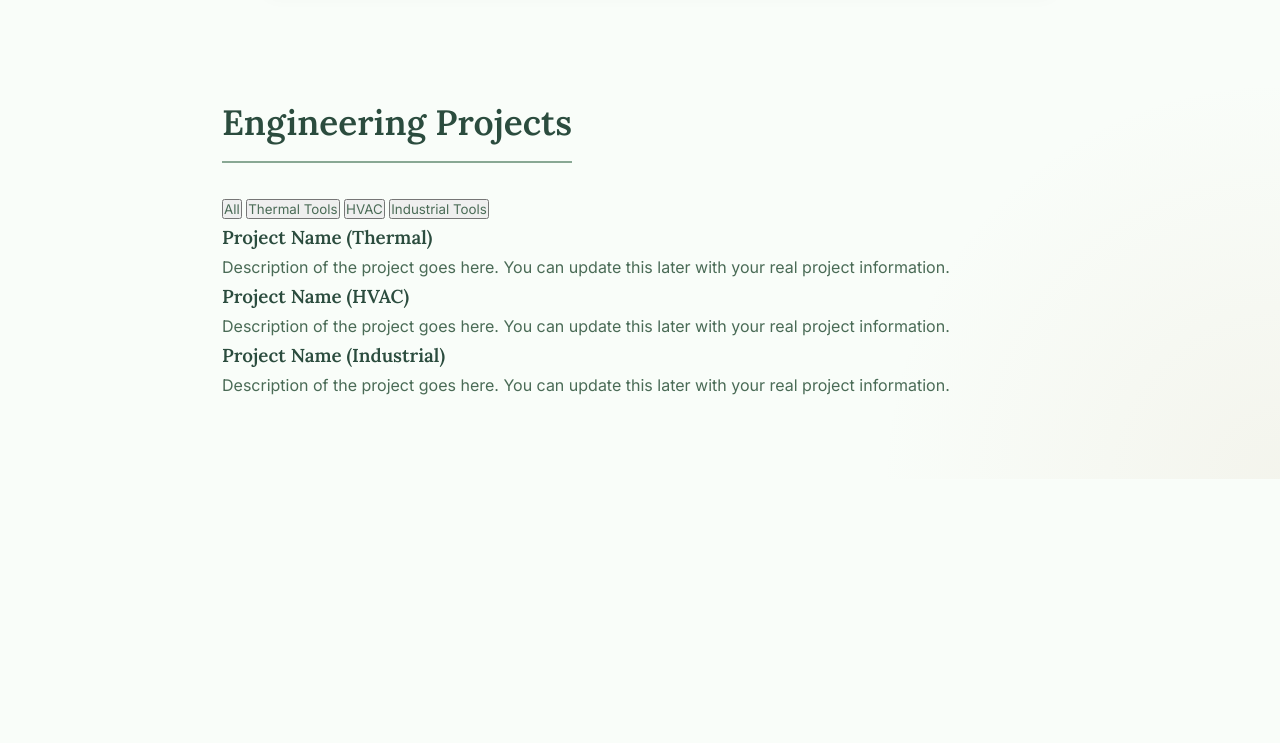
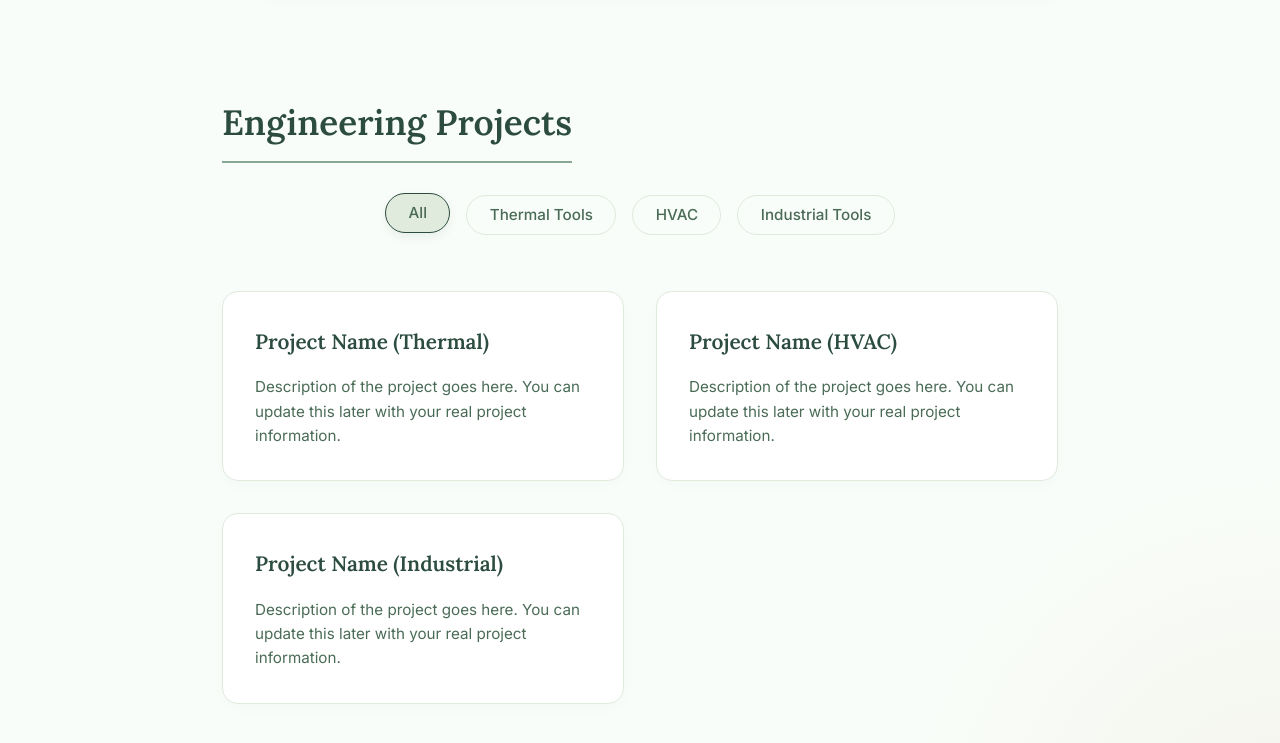
Before and after one commit to gvzang/github.io, a plain HTML site: page index.html in a window 1280 px wide. Shown: the part 2040-2783 px from the top of the page. Before the commit the page ends 2519 px from the top, so only its background shows below. Drawn offline with Linux system fonts and the light colour scheme.

Commit message:
Update styles.css

```diff
--- a/styles.css
+++ b/styles.css
@@ -303,6 +303,76 @@ li {
   font-size: 0.9rem;
 }
 
+/* Projects */
+.projects {
+  margin-bottom: 4rem;
+}
+
+.filter-bar {
+  display: flex;
+  gap: 1rem;
+  flex-wrap: wrap;
+  margin-bottom: 3.5rem;
+  justify-content: center;
+}
+
+.filter-btn {
+  background: transparent;
+  color: var(--text-secondary);
+  border: 1px solid var(--leaf-light);
+  padding: 0.6rem 1.4rem;
+  font-family: 'Inter', sans-serif;
+  font-weight: 500;
+  font-size: 0.95rem;
+  cursor: pointer;
+  transition: all 0.3s ease;
+  border-radius: 30px;
+}
+
+.filter-btn:hover,
+.filter-btn.active {
+  background: var(--leaf-light);
+  border-color: var(--tree-green);
+  color: var(--tree-green);
+  transform: translateY(-2px);
+  box-shadow: 0 4px 10px rgba(43, 76, 62, 0.08);
+}
+
+.project-grid {
+  display: grid;
+  grid-template-columns: repeat(auto-fill, minmax(280px, 1fr));
+  gap: 2rem;
+}
+
+.project-card {
+  border: 1px solid var(--leaf-light);
+  background-color: #ffffff;
+  padding: 2rem;
+  border-radius: var(--border-radius);
+  transition: all 0.4s ease;
+  display: flex;
+  flex-direction: column;
+  box-shadow: 0 4px 15px rgba(43, 76, 62, 0.02);
+}
+
+.project-card:hover {
+  box-shadow: 0 12px 30px rgba(43, 76, 62, 0.08);
+  transform: translateY(-5px);
+  border-color: var(--leaf-green);
+}
+
+.card-content h3 {
+  font-size: 1.3rem;
+  margin-bottom: 1rem;
+  color: var(--tree-green);
+}
+
+.card-content p {
+  color: var(--text-secondary);
+  font-size: 0.95rem;
+  line-height: 1.6;
+}
+
 /* Media Queries */
 @media screen and (max-width: 768px) {
   .hero {
```
